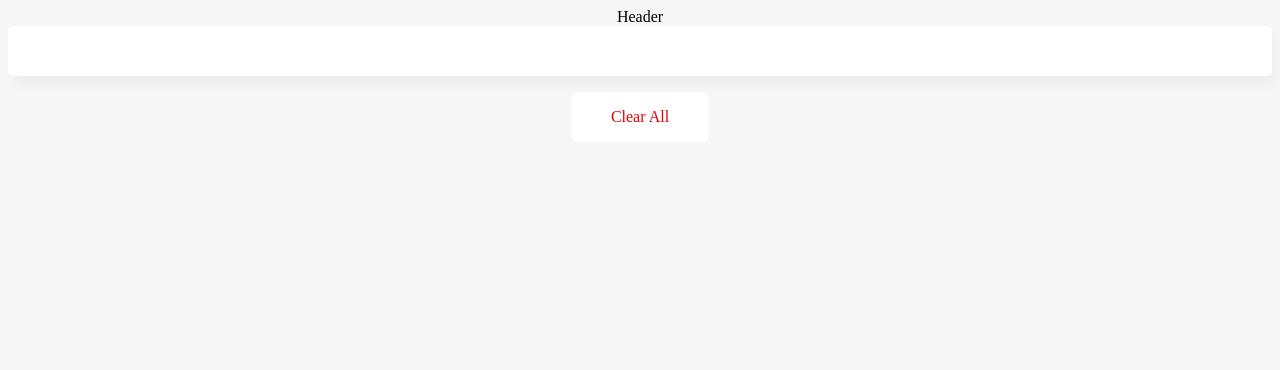
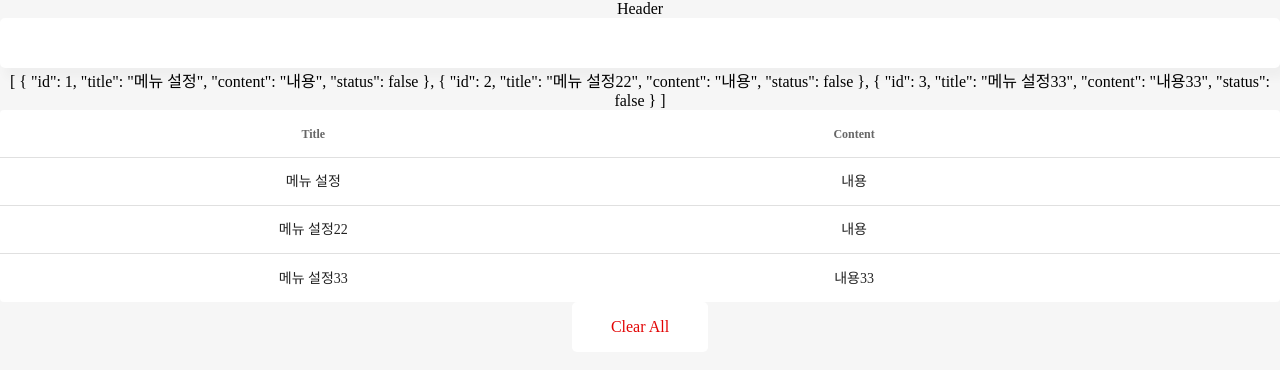
Before and after one commit to Jo-App/vue-todo, a Vue app: page / in a window 1280 px wide. Shown: the top 370 px of the page. Built offline with nearby package versions, Linux system fonts and the light colour scheme; a small style sheet from the web is missing.

Commit message:
vuetify 적용 목록 row 클릭 checkTodo 표시

```diff
--- a/babel.config.js
+++ b/babel.config.js
@@ -1,7 +1,10 @@
 module.exports = {
-  presets: [
-    ["@vue/app", {
-      useBuiltIns: "entry",
-    }],
+  "presets": [
+    [
+      "@vue/app",
+      {
+        "useBuiltIns": "entry"
+      }
+    ]
   ]
-};
+}
--- a/index.html
+++ b/index.html
@@ -3,6 +3,8 @@
   <head>
     <meta charset="utf-8">
     <title>todo-app</title>
+    <link href="https://fonts.googleapis.com/css?family=Roboto:100,300,400,500,700,900" rel="stylesheet">
+    <link href="https://cdn.jsdelivr.net/npm/@mdi/font@5.x/css/materialdesignicons.min.css" rel="stylesheet">
     <link rel="stylesheet" href="https://use.fontawesome.com/releases/v5.5.0/css/all.css" integrity="sha384-B4dIYHKNBt8Bc12p+WXckhzcICo0wtJAoU8YZTY5qE0Id1GSseTk6S+L3BlXeVIU" crossorigin="anonymous">
   </head>
   <body>
--- a/public/index.html
+++ b/public/index.html
@@ -1,5 +1,5 @@
 <!DOCTYPE html>
-<html lang="ko">
+<html lang="en">
   <head>
     <meta charset="utf-8">
     <meta http-equiv="X-UA-Compatible" content="IE=edge">
--- a/src/components/TodoList.vue
+++ b/src/components/TodoList.vue
@@ -1,27 +1,50 @@
 <template>
   <div>
-    <ul>
-      <li class="shadow" v-for="(item, index) in todoList" :key="index">
-        {{ item }}
-        <span class="removeBtn" @click="removeItem(item, index)">
-          <i class="far fa-trash-alt"></i>
-        </span>
-      </li>
-    </ul>
+    {{todoList}}
+      <v-simple-table>
+        <template v-slot:default>
+          <thead>
+            <tr>
+              <th class="text-left">Title</th>
+              <th class="text-left">Content</th>
+              <th class="text-left"></th>
+            </tr>
+          </thead>
+          <tbody>
+            <tr v-for="item in todoList" :key="item.id"
+              @click="checkTodoItem(item.id)"
+            >
+              <td :class="{ active: item.status }">{{ item.title }}</td>
+              <td :class="{ active: item.status }">{{ item.content }}</td>
+              <td></td>
+            </tr>
+          </tbody>
+        </template>
+      </v-simple-table>
   </div>
 </template>
 
 <script>
-import { mapGetters } from 'vuex';
+import { mapState } from "vuex";
+import _ from "lodash";
 
 export default {
-  computed : {
-    // ...mapGetters({
-    //   todoList : todoList,
-    // }),
-    ...mapGetters(['todoList'])
-  },
+  computed: _.extend(
+    mapState(["todoList"])
+  ),
+  data: () => ({
+    headers: [
+      { text: '제목', value: 'title' },
+      { text: '내용', value: 'content' },
+      { text: '', value: 'actions', sortable: false },
+    ],
+    selected: [],
+    isActive: true
+  }),
   methods : {
+    checkTodoItem(id) {
+      this.$store.commit("checkTodoItem", { id });
+    },
     removeItem: function(item, index){
       //this.$emit('delete:item', item, index);
       //var obj = { item, index };
@@ -80,4 +103,8 @@ li {
   opacity: 0;
   transform: translateY(30px);
 }
+
+.active {
+  text-decoration:line-through;
+}
 </style>
--- a/src/main.js
+++ b/src/main.js
@@ -2,6 +2,10 @@ import Vue from "vue";
 import App from "./App.vue";
 import store from "./store/index.js";
 import "babel-polyfill";
+import vuetify from './plugins/vuetify';
+import '@babel/polyfill'
+import 'roboto-fontface/css/roboto/roboto-fontface.css'
+import '@mdi/font/css/materialdesignicons.css'
 
 Vue.config.productionTip = false
 
@@ -9,5 +13,6 @@ new Vue({
   store,
   el: '#app',
   template: '<App/>',
+  vuetify,
   components: { App }
 })
--- /dev/null
+++ b/src/plugins/vuetify.js
@@ -0,0 +1,13 @@
+import Vue from 'vue';
+import Vuetify from 'vuetify';
+import 'vuetify/dist/vuetify.min.css';
+import 'material-design-icons-iconfont/dist/material-design-icons.css' // Ensure you are using css-loader
+
+
+Vue.use(Vuetify);
+
+export default new Vuetify({
+  icons: {
+    iconfont: 'md',
+  },
+});
--- a/src/store/mutations.js
+++ b/src/store/mutations.js
@@ -14,5 +14,12 @@ export default {
   clearAll(state) {
     localStorage.clear();
     state.items = [];
+  },
+  checkTodoItem(state, payload) {
+    state.todoList.map(data => {
+      if(data.id == payload.id){
+        data.status = !data.status;
+      }
+    })
   }
 }
--- a/src/store/state.js
+++ b/src/store/state.js
@@ -1,19 +1,24 @@
-
-const storage = {
-  fetchData() {
-    var arr = [];
-    if (localStorage.length > 0) {
-      for (let i = 0; i < localStorage.length; i++) {
-        if (localStorage.key(i) !== "loglevel:webpack-dev-server") {
-          let item = localStorage.key(i);
-          arr.push(item);
-        }
-      }
-    }
-    return arr;
-  }
+const menuState = {
+  todoList: [
+    {
+      id:1,
+      title: "메뉴 설정",
+      content: "내용",
+      status: false
+    },
+    {
+      id:2,
+      title: "메뉴 설정22",
+      content: "내용",
+      status: false
+    },
+    {
+      id:3,
+      title: "메뉴 설정33",
+      content: "내용33",
+      status: false
+    },
+  ]
 }
 
-export default {
-  items: storage.fetchData() || []
-}
+export default menuState;
--- a/vue.config.js
+++ b/vue.config.js
@@ -6,5 +6,6 @@ module.exports = {
       noInfo: true,
       overlay: true,
   },
+  transpileDependencies:['vuetify'],
   lintOnSave : false
 }
```
Also changed, not shown: package.json (+13 -6 lines), 1 other file (tests, documents, lock files or other folders).
